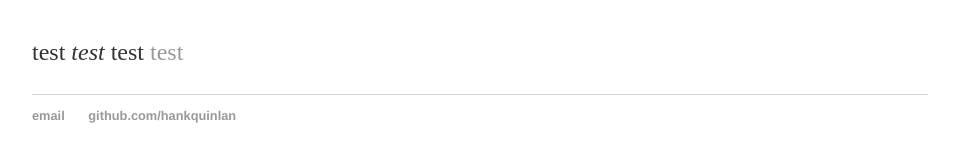
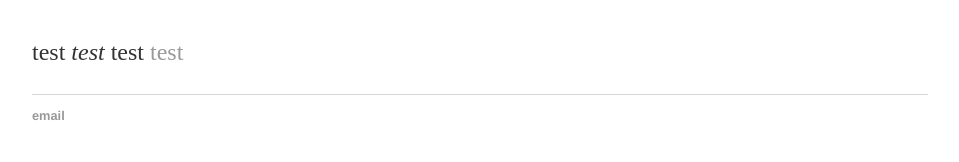
Before and after one commit to luogenomics/luogenomics.github.io, a Jekyll site: the page built from index.html, in a window 1280 px wide. Shown: the part 161-323 px from the top of the page, without its empty margins (160-1119 px from the left). Built offline with Jekyll 4.4.1, drawn with Linux system fonts in a browser that asks for light colours.

Commit message:
Update default.html

```diff
--- a/_layouts/default.html
+++ b/_layouts/default.html
@@ -23,8 +23,7 @@
 			</div><!-- /.container -->
 			<footer>
 	    		<ul>
-	        		<li><a href="mailto:hankquinlanhub@gmail.com">email</a></li>
-	        		<li><a href="https://github.com/hankquinlan">github.com/hankquinlan</a></li>
+	        		<li><a href="mailto:luogenomics@gmail.com">email</a></li>
 				</ul>
 			</footer>
 		</body>
```
